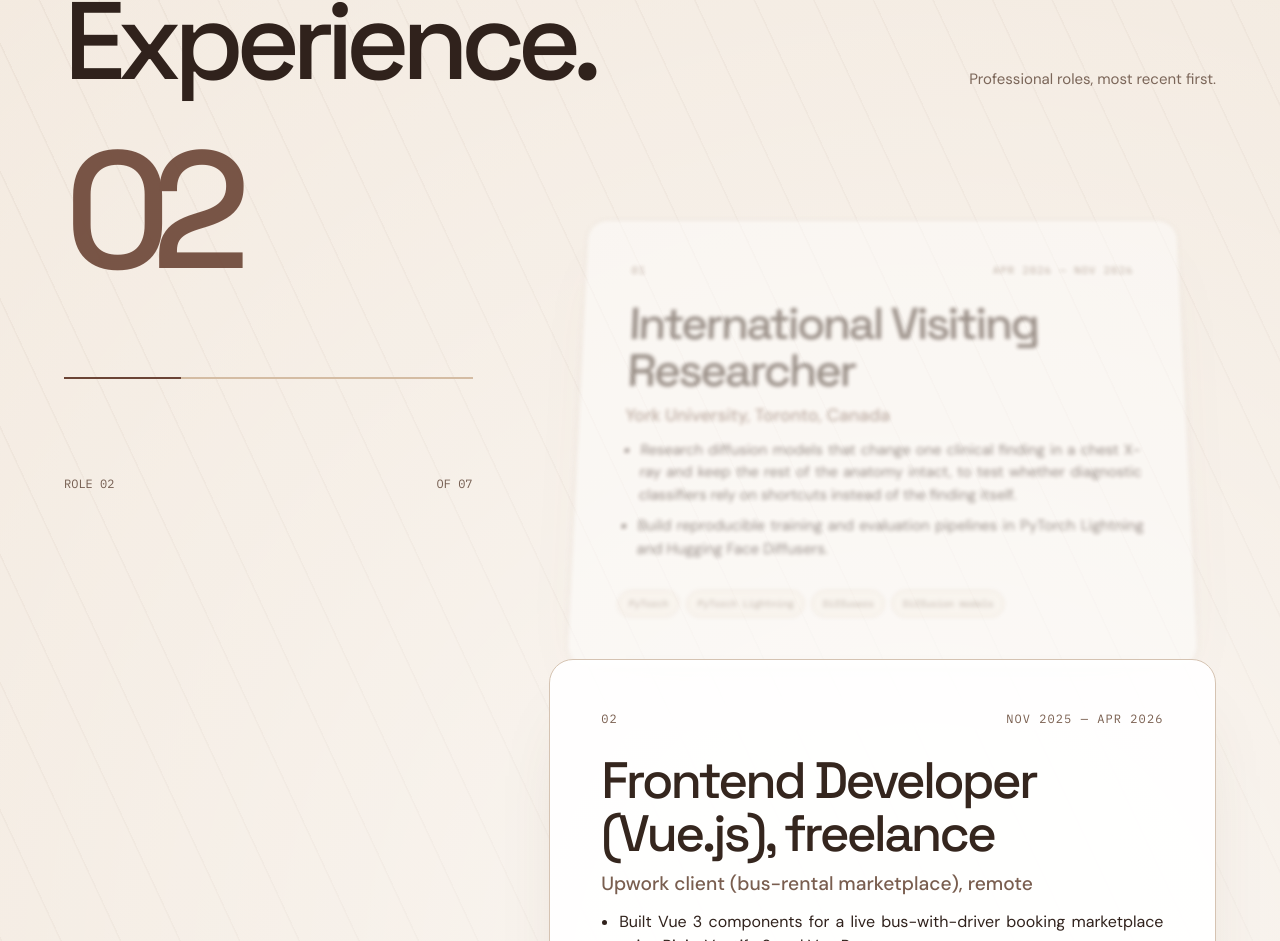
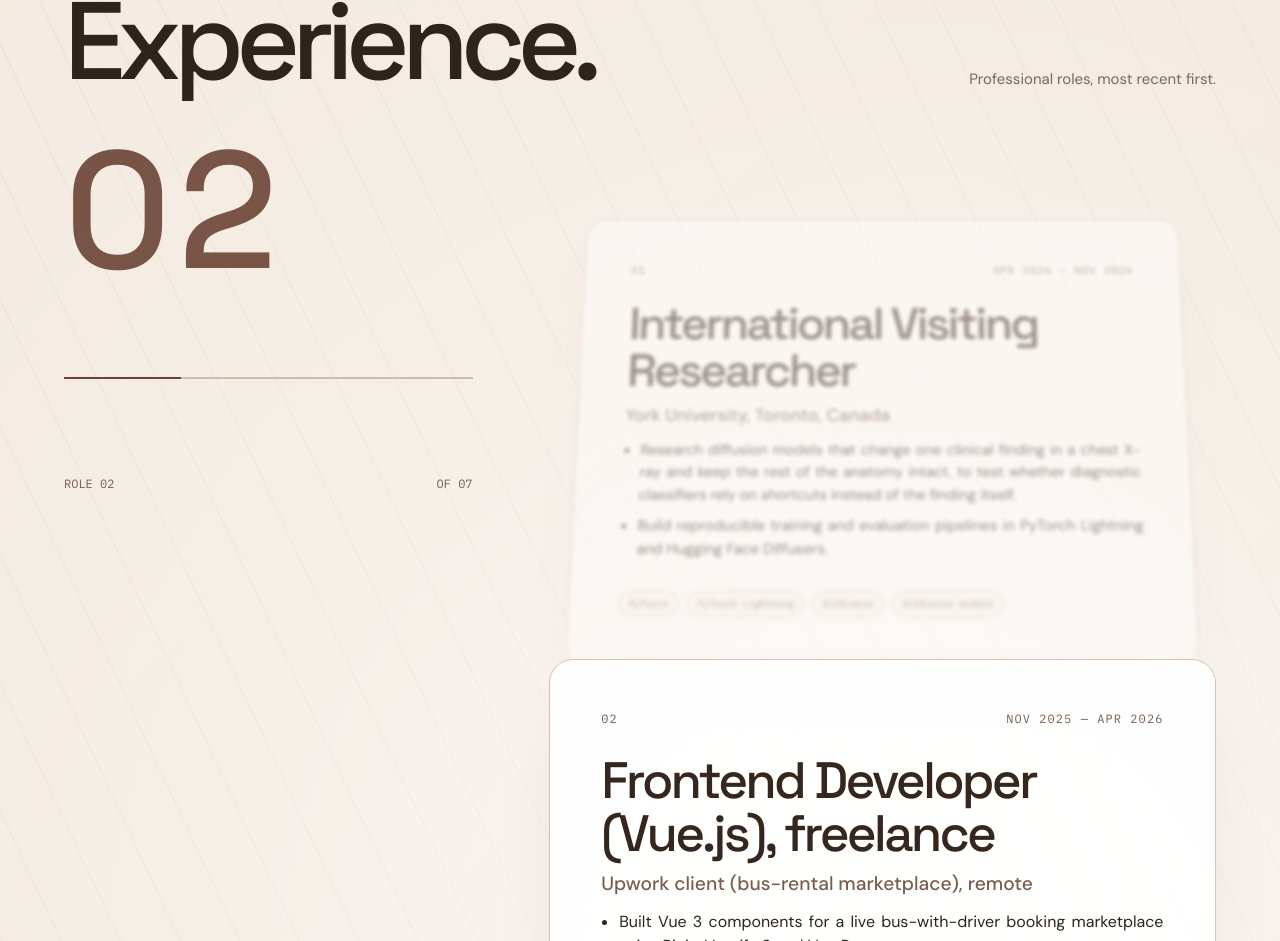
Before and after one commit to Robel-GH/robel-gh.github.io, a Vue app: page /projects in a window 1280 px wide. Shown: the part 6517-7458 px from the top of the page. Built offline with nearby package versions, Linux system fonts and the light colour scheme.

Commit message:
Space out the digits of the experience role number

```diff
--- a/src/components/sections/ExperienceSection.vue
+++ b/src/components/sections/ExperienceSection.vue
@@ -106,6 +106,10 @@ watch(() => [scroll.y, scroll.height], () => {
 </script>
 
 <style scoped>
+/* A little space between the two digits of the big role number (01, 02, …). */
+.exp-number {
+  letter-spacing: .04em;
+}
 .exp-bullets {
   display: grid;
   gap: 8px;
```
